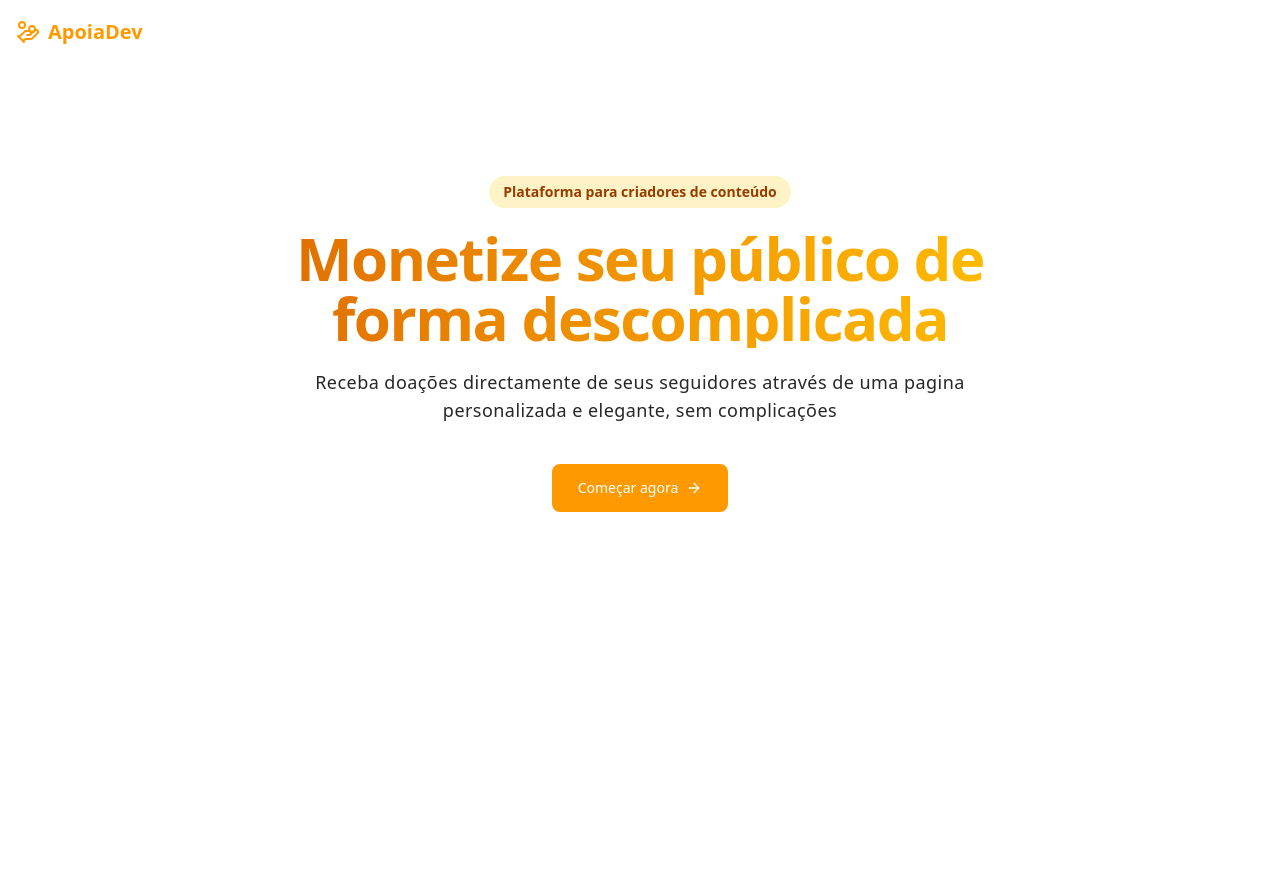
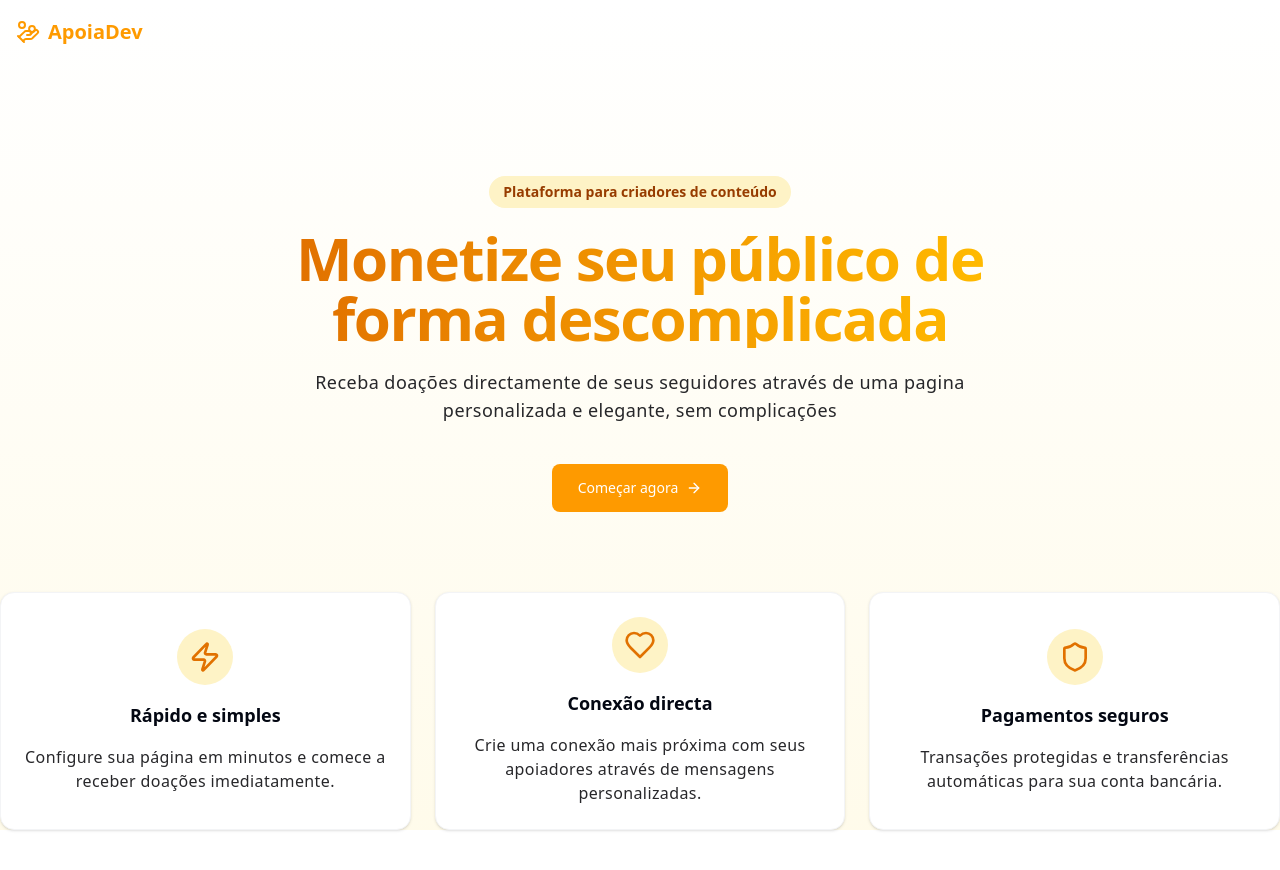
Before and after one commit to EdsonGaspar/apoia_dev, a Next.js app: page / in a window 1280 px wide. Shown: the top 870 px of the page. Before the commit the page ends 800 px from the top, so only its background shows below. Built offline with nearby package versions, Linux system fonts and the light colour scheme.

Commit message:
feat: terminado a pagina inicial do projecto

```diff
--- a/src/app/page.tsx
+++ b/src/app/page.tsx
@@ -1,9 +1,37 @@
+import { Card } from "@/components/cards/card";
 import { Button } from "@/components/ui/button";
-import { ArrowRight, HandCoins } from "lucide-react";
+import {
+  ArrowRight,
+  HandCoins,
+  LucideHeart,
+  LucideShield,
+  LucideZap,
+} from "lucide-react";
+
+const cardItems = [
+  {
+    icon: <LucideZap className="h-8 w-8" />,
+    title: "Rápido e simples",
+    desciption:
+      "Configure sua página em minutos e comece a receber doações imediatamente.",
+  },
+  {
+    icon: <LucideHeart className="h-8 w-8" />,
+    title: "Conexão directa",
+    desciption:
+      "Crie uma conexão mais próxima com seus apoiadores através de mensagens personalizadas.",
+  },
+  {
+    icon: <LucideShield className="h-8 w-8" />,
+    title: "Pagamentos seguros",
+    desciption:
+      "Transações protegidas e transferências automáticas para sua conta bancária.",
+  },
+];
 
 export default function Home() {
   return (
-    <div className="h-screen">
+    <div className="bg-gradient-to-b from-white to-amber-50">
       <header className="container mx-auto h-16 text-amber-500 font-bold text-xl flex items-center px-4 py-3 ">
         <HandCoins className="w-6 h-6 mr-2" />
         <span>ApoiaDev</span>
@@ -29,6 +57,20 @@ export default function Home() {
             </Button>
           </div>
         </section>
+        <section className="container mx-auto my-20 px-6 md:px-0">
+          <div className=" grid md:grid-cols-3 gap-6 ">
+            {cardItems.map((items) => {
+              return (
+                <Card
+                  key={items.title}
+                  icon={items.icon}
+                  description={items.desciption}
+                  title={items.title}
+                />
+              );
+            })}
+          </div>
+        </section>
       </main>
     </div>
   );
--- /dev/null
+++ b/src/components/cards/card.tsx
@@ -0,0 +1,26 @@
+import { cn } from "@/lib/utils";
+import { ComponentProps } from "react";
+
+interface CardProps extends ComponentProps<"div"> {
+  icon: React.ReactNode;
+  title: string;
+  description: string;
+}
+export function Card({ icon, title, description, className }: CardProps) {
+  return (
+    <div
+      className={cn(
+        "bg-white flex flex-col gap-4 items-center justify-center border border-gray-100 shadow-sm rounded-xl p-6",
+        className
+      )}
+    >
+      <h3 className="p-3 rounded-full text-5xl bg-amber-100 text-amber-600 font-bold flex items-center justify-center">
+        {icon}
+      </h3>
+      <h2 className="text-lg font-semibold ">{title}</h2>
+      <p className="text-zinc-800 font-light tracking-wide text-center">
+        {description}
+      </p>
+    </div>
+  );
+}
```
